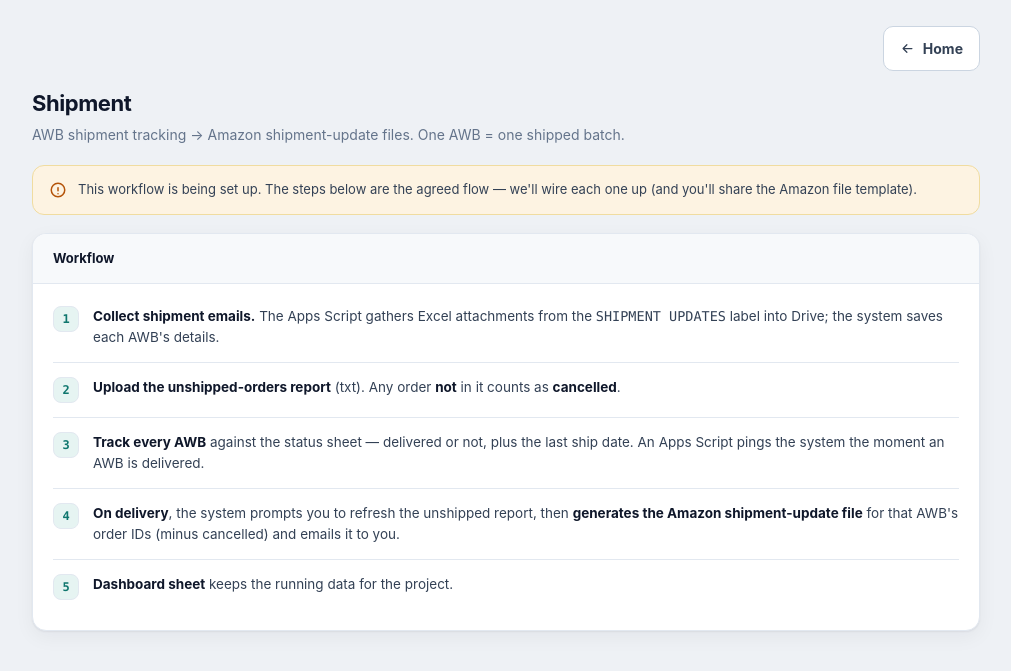
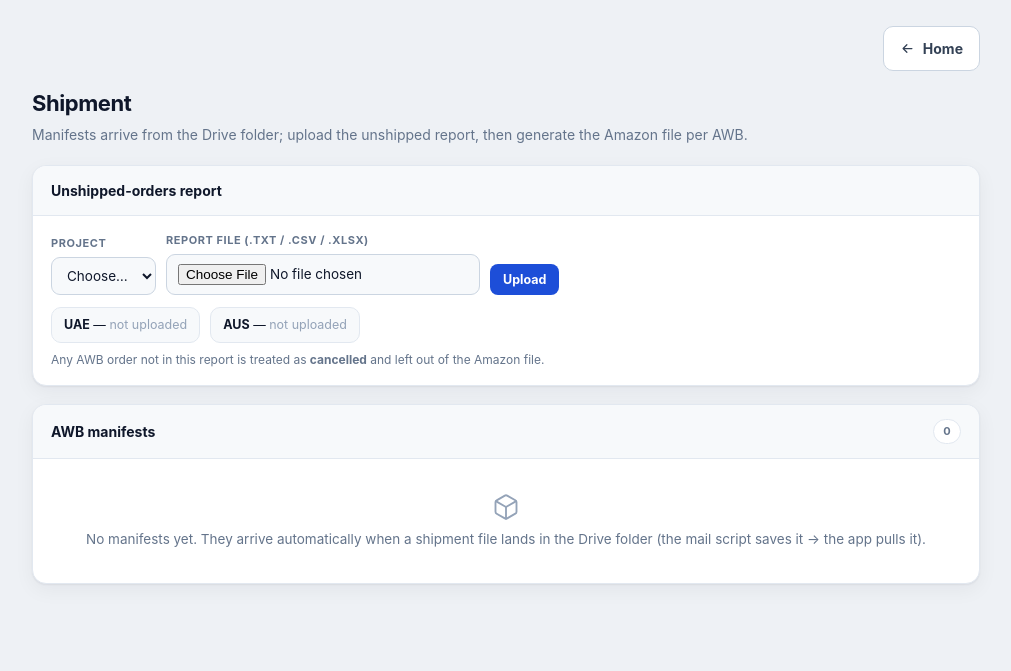
Before and after one commit to vignesh295/REPORTING-DASHBORAD, a Flask app: template templates/shipment.html in a window 1280 px wide. Shown: the top 671 px of the page, without its empty margins (134-1145 px from the left). Run offline with Flask 3, Linux system fonts and the light colour scheme; the template is opened without the code that fills it, so the values that code supplies are empty.

Commit message:
Phase 6: shipment ingest + Amazon file generation
- drive.py: service-account Drive pull (list folder + download manifests)
- shipment_core.py: SKU->lane split, cancellation reconcile, Amazon flat-file render
- shipment_store.py: manifests per AWB, unshipped report per project, file dedup
- /api/shipment/notify: Drive-ping -> pull -> parse -> store manifest
- Shipment page: upload unshipped report, generate & download the Amazon file per AWB
- emailer.send_amazon_file: emails the generated file as an attachment
- config: DRIVE_FOLDER_ID + AWB_SHEET_ID (web-editable); requirements += google-api-python-client

Tested end-to-end on real UAE sample files (29 orders confirmed, cancellation logic verified).

Co-Authored-By: Claude Opus 4.8 <noreply@anthropic.com>

```diff
--- a/app.py
+++ b/app.py
@@ -28,6 +28,7 @@ import auth
 import awb_store
 import config
 import parser as xparser
+import shipment_store
 import store
 
 app = Flask(__name__)
@@ -103,10 +104,144 @@ def home():
     return render_template("home.html")
 
 
+def _dest(project):
+    """Destination (UAE / AUS) from a project/lane string."""
+    p = (project or "").upper()
+    if "UAE" in p:
+        return "UAE"
+    if "AUS" in p:
+        return "AUS"
+    return ""
+
+
 @app.route("/shipment")
 @auth.role_required("admin")
 def shipment():
-    return render_template("shipment.html")
+    rows = []
+    for key, m in shipment_store.manifests().items():
+        dest = _dest(m.get("project", ""))
+        rows.append({
+            "key": key, "awb": m.get("awb", ""), "project": m.get("project", ""),
+            "dest": dest, "orders": len(m.get("rows", [])), "received": m.get("received"),
+            "unshipped_ready": bool(shipment_store.get_unshipped(dest)),
+            "generated": shipment_store.get_generated(key),
+        })
+    rows.sort(key=lambda r: r["received"] or "", reverse=True)
+    return render_template("shipment.html", manifests=rows,
+                           unshipped=shipment_store.unshipped_projects(),
+                           status=_status_banner())
+
+
+@app.route("/shipment/unshipped", methods=["POST"])
+@auth.role_required("admin")
+def shipment_unshipped():
+    project = request.form.get("project", "").strip().upper()
+    upload = request.files.get("file")
+    if project not in ("UAE", "AUS"):
+        flash("Pick a project (UAE or AUS).", "error")
+        return redirect(url_for("shipment"))
+    if not upload or not upload.filename:
+        flash("Choose the unshipped-orders report file.", "error")
+        return redirect(url_for("shipment"))
+    ext = os.path.splitext(upload.filename)[1].lower() or ".txt"
+    tmp = tempfile.NamedTemporaryFile(delete=False, suffix=ext)
+    try:
+        upload.save(tmp.name)
+        tmp.close()
+        import shipment_core
+        _headers, rows = shipment_core.read_table(tmp.name)
+        ids = shipment_core.unshipped_order_ids(rows)
+        shipment_store.set_unshipped(project, ids, upload.filename)
+        flash(f"Unshipped report for {project}: {len(ids)} orders on record.", "ok")
+    except Exception as e:  # noqa: BLE001
+        traceback.print_exc()
+        flash(f"Couldn't read the report: {e}", "error")
+    finally:
+        try:
+            os.unlink(tmp.name)
+        except OSError:
+            pass
+    return redirect(url_for("shipment"))
+
+
+@app.route("/shipment/generate/<path:key>", methods=["POST"])
+@auth.role_required("admin")
+def shipment_generate(key):
+    import emailer
+    import shipment_core
+    man = shipment_store.get_manifest(key)
+    if not man:
+        flash("No manifest for that AWB.", "error")
+        return redirect(url_for("shipment"))
+    dest = _dest(man.get("project", ""))
+    uns = shipment_store.get_unshipped(dest)
+    if not uns:
+        flash(f"Upload the {dest or 'destination'} unshipped report first.", "error")
+        return redirect(url_for("shipment"))
+
+    text, summary = shipment_core.build_confirmation(man["rows"], set(uns["order_ids"]))
+    awb = man.get("awb", "") or key
+    filename = ("amazon-shipment-"
+                + (man.get("project") or dest or "ship").replace(" ", "_")
+                + f"-{awb}.txt")
+    shipment_store.save_generated(key, text, summary, filename)
+
+    try:
+        email_status = emailer.send_amazon_file(awb, man.get("project", ""), text, filename, summary)
+    except Exception as e:  # noqa: BLE001
+        traceback.print_exc()
+        email_status = f"ERROR: {e}"
+    flash(f"Generated: {summary['confirmed_orders']} confirmed, "
+          f"{len(summary['cancelled_orders'])} cancelled. Email: {email_status}.", "ok")
+    return redirect(url_for("shipment"))
+
+
+@app.route("/shipment/download/<path:key>")
+@auth.role_required("admin")
+def shipment_download(key):
+    from flask import Response
+    gen = shipment_store.get_generated(key)
+    if not gen:
+        flash("Nothing generated for that AWB yet.", "error")
+        return redirect(url_for("shipment"))
+    return Response(gen["text"], mimetype="text/plain",
+                    headers={"Content-Disposition": f'attachment; filename="{gen["filename"]}"'})
+
+
+@app.route("/api/shipment/notify", methods=["POST"])
+def api_shipment_notify():
+    """Drive-folder Apps Script pings this with a new file's id; the app pulls
+    and parses the shipment manifest."""
+    err = _api_token_error()
+    if err:
+        return jsonify(ok=False, error=err[0]), err[1]
+    payload = request.get_json(silent=True) or {}
+    file_id = str(payload.get("fileId", "")).strip()
+    if not file_id:
+        return jsonify(ok=False, error="fileId is required"), 400
+    if shipment_store.already_ingested(file_id):
+        return jsonify(ok=True, skipped="already ingested")
+    try:
+        import drive
+        import shipment_core
+        data, ext = drive.download(file_id, payload.get("mimeType"), payload.get("name", ""))
+        raw = data if isinstance(data, bytes) else str(data).encode("utf-8")
+        tmp = tempfile.NamedTemporaryFile(delete=False, suffix=ext or ".xlsx")
+        tmp.write(raw)
+        tmp.close()
+        try:
+            _headers, rows = shipment_core.read_table(tmp.name)
+        finally:
+            try:
+                os.unlink(tmp.name)
+            except OSError:
+                pass
+        key, n = shipment_store.store_manifest(payload.get("awb", ""), payload.get("project", ""),
+                                               rows, file_id, payload.get("name", ""))
+        return jsonify(ok=True, awb=payload.get("awb", ""), key=key, orders=n)
+    except Exception as e:  # noqa: BLE001
+        traceback.print_exc()
+        return jsonify(ok=False, error=str(e)), 500
 
 
 @app.route("/buy-ship-left")
--- a/requirements.txt
+++ b/requirements.txt
@@ -1,6 +1,7 @@
 Flask>=3.0
 gspread>=6.0
 google-auth>=2.20
+google-api-python-client>=2.100
 openpyxl>=3.1
 python-dotenv>=1.0
 gunicorn>=21.2
--- a/templates/shipment.html
+++ b/templates/shipment.html
@@ -4,16 +4,36 @@
 
 {% block page_css %}
 <style>
-  .panel{background:var(--panel); border:1px solid var(--line); border-radius:14px; box-shadow:var(--shadow); overflow:hidden; margin-bottom:18px;}
-  .panel .ph{padding:15px 20px; border-bottom:1px solid var(--line); background:var(--panel-2); font-size:13px; font-weight:700; display:flex; align-items:center; gap:9px;}
-  .steps{padding:8px 20px 16px;}
-  .step{display:flex; gap:14px; padding:14px 0; border-bottom:1px solid var(--line);}
-  .step:last-child{border-bottom:0;}
-  .snum{flex:0 0 auto; width:26px; height:26px; border-radius:8px; display:grid; place-items:center; font-family:var(--mono); font-size:12px; font-weight:700; color:var(--brand); background:var(--brand-soft); border:1px solid var(--line);}
-  .stext{font-size:13.5px; color:var(--ink-2); line-height:1.55;}
-  .stext b{color:var(--ink);}
-  .banner{display:flex; gap:11px; align-items:flex-start; padding:14px 16px; border:1px solid var(--amber-line); border-radius:12px; background:var(--amber-soft); font-size:13px; color:var(--ink-2); margin-bottom:18px;}
-  .banner svg{color:var(--amber); flex:0 0 auto; margin-top:1px;}
+  .card{background:var(--panel); border:1px solid var(--line); border-radius:14px; box-shadow:var(--shadow); margin-bottom:18px; overflow:hidden;}
+  .card-head{padding:14px 18px; border-bottom:1px solid var(--line); background:var(--panel-2); display:flex; align-items:center; gap:10px;}
+  .card-head h2{font-size:14px; font-weight:700; margin:0;}
+  .card-head .pill{margin-left:auto; font-size:11px; font-weight:700; padding:3px 9px; border-radius:999px; background:var(--panel); border:1px solid var(--line); color:var(--muted);}
+  .card-body{padding:16px 18px;}
+  .uform{display:flex; gap:10px; align-items:end; flex-wrap:wrap;}
+  .uform .fld{display:flex; flex-direction:column; gap:5px;}
+  .uform label{font-size:11px; font-weight:700; letter-spacing:.05em; text-transform:uppercase; color:var(--muted);}
+  select, input[type=file]{font-family:var(--sans); font-size:13.5px; color:var(--ink); background:var(--panel-2); border:1px solid var(--line-2); border-radius:9px; padding:9px 11px;}
+  .uns-list{display:flex; gap:10px; flex-wrap:wrap; margin-top:12px;}
+  .uns{font-size:12.5px; border:1px solid var(--line); border-radius:10px; padding:8px 12px; background:var(--panel-2);}
+  .uns b{color:var(--ink);}
+  .uns .none{color:var(--faint);}
+
+  table{border-collapse:collapse; width:100%; font-size:13px;}
+  thead th{text-align:left; padding:10px 14px; font-size:10px; font-weight:700; letter-spacing:.06em; text-transform:uppercase; color:var(--muted); background:var(--panel-2); border-bottom:1px solid var(--line); white-space:nowrap;}
+  thead th.n{text-align:right;}
+  tbody td{padding:11px 14px; border-bottom:1px solid var(--line); white-space:nowrap; vertical-align:middle;}
+  tbody tr:last-child td{border-bottom:0;}
+  td.n{text-align:right; font-family:var(--mono);}
+  .awb{font-family:var(--mono); font-weight:700;}
+  .muted{color:var(--muted);}
+  .chip{font-size:10.5px; font-weight:700; padding:2px 8px; border-radius:999px;}
+  .chip.ok{color:var(--ok); background:var(--ok-soft); border:1px solid var(--ok-line);}
+  .chip.warn{color:var(--amber); background:var(--amber-soft); border:1px solid var(--amber-line);}
+  .acts{display:flex; gap:7px; justify-content:flex-end; align-items:center;}
+  .btn-sm{padding:7px 12px; font-size:12.5px; border-radius:8px;}
+  .empty{display:flex; flex-direction:column; align-items:center; gap:8px; padding:34px 20px; color:var(--muted); font-size:13.5px; text-align:center;}
+  .empty svg{color:var(--faint);}
+  .hint{font-size:12px; color:var(--muted); margin-top:8px;}
 </style>
 {% endblock %}
 
@@ -27,22 +47,82 @@
 
 <div class="page-head">
   <h1>Shipment</h1>
-  <p>AWB shipment tracking → Amazon shipment-update files. One AWB = one shipped batch.</p>
+  <p>Manifests arrive from the Drive folder; upload the unshipped report, then generate the Amazon file per AWB.</p>
 </div>
 
-<div class="banner">
-  <svg width="18" height="18" viewBox="0 0 24 24" fill="none" stroke="currentColor" stroke-width="2" stroke-linecap="round" stroke-linejoin="round"><path d="M12 9v4"/><path d="M12 17h.01"/><circle cx="12" cy="12" r="9"/></svg>
-  <span>This workflow is being set up. The steps below are the agreed flow — we'll wire each one up (and you'll share the Amazon file template).</span>
+<!-- Unshipped report -->
+<div class="card">
+  <div class="card-head"><h2>Unshipped-orders report</h2></div>
+  <div class="card-body">
+    <form class="uform" method="post" action="{{ url_for('shipment_unshipped') }}" enctype="multipart/form-data">
+      <div class="fld">
+        <label>Project</label>
+        <select name="project" required>
+          <option value="" disabled selected>Choose…</option>
+          <option value="UAE">UAE</option>
+          <option value="AUS">AUS</option>
+        </select>
+      </div>
+      <div class="fld">
+        <label>Report file (.txt / .csv / .xlsx)</label>
+        <input type="file" name="file" accept=".txt,.csv,.xlsx,.xls" required>
+      </div>
+      <button class="btn btn-primary btn-sm" type="submit">Upload</button>
+    </form>
+    <div class="uns-list">
+      {% for proj in ['UAE','AUS'] %}
+      <span class="uns">
+        <b>{{ proj }}</b> —
+        {% set u = unshipped.get(proj) %}
+        {% if u %}{{ u.count }} orders <span class="muted">· {{ u.uploaded.replace('T',' ') }}</span>{% else %}<span class="none">not uploaded</span>{% endif %}
+      </span>
+      {% endfor %}
+    </div>
+    <div class="hint">Any AWB order not in this report is treated as <b>cancelled</b> and left out of the Amazon file.</div>
+  </div>
 </div>
 
-<div class="panel">
-  <div class="ph">Workflow</div>
-  <div class="steps">
-    <div class="step"><span class="snum">1</span><div class="stext"><b>Collect shipment emails.</b> The Apps Script gathers Excel attachments from the <span class="mono">SHIPMENT UPDATES</span> label into Drive; the system saves each AWB's details.</div></div>
-    <div class="step"><span class="snum">2</span><div class="stext"><b>Upload the unshipped-orders report</b> (txt). Any order <b>not</b> in it counts as <b>cancelled</b>.</div></div>
-    <div class="step"><span class="snum">3</span><div class="stext"><b>Track every AWB</b> against the status sheet — delivered or not, plus the last ship date. An Apps Script pings the system the moment an AWB is delivered.</div></div>
-    <div class="step"><span class="snum">4</span><div class="stext"><b>On delivery</b>, the system prompts you to refresh the unshipped report, then <b>generates the Amazon shipment-update file</b> for that AWB's order IDs (minus cancelled) and emails it to you.</div></div>
-    <div class="step"><span class="snum">5</span><div class="stext"><b>Dashboard sheet</b> keeps the running data for the project.</div></div>
+<!-- Manifests -->
+<div class="card">
+  <div class="card-head"><h2>AWB manifests</h2><span class="pill">{{ manifests|length }}</span></div>
+  {% if manifests %}
+  <div style="overflow-x:auto;">
+    <table>
+      <thead>
+        <tr><th>AWB</th><th>Project</th><th class="n">Orders</th><th>Received</th><th>Unshipped</th><th style="text-align:right">Actions</th></tr>
+      </thead>
+      <tbody>
+        {% for m in manifests %}
+        <tr>
+          <td class="awb">{{ m.awb or m.key }}</td>
+          <td>{{ m.project or '—' }}{% if m.dest %} <span class="muted">({{ m.dest }})</span>{% endif %}</td>
+          <td class="n">{{ m.orders }}</td>
+          <td class="muted">{{ m.received.replace('T',' ') if m.received }}</td>
+          <td>{% if m.unshipped_ready %}<span class="chip ok">ready</span>{% else %}<span class="chip warn">upload {{ m.dest or '?' }}</span>{% endif %}</td>
+          <td>
+            <div class="acts">
+              {% if m.generated %}
+              <span class="muted" style="font-size:12px">{{ m.generated.summary.confirmed_orders }} ok / {{ m.generated.summary.cancelled_orders|length }} cxl</span>
+              <a class="btn btn-ghost btn-sm" href="{{ url_for('shipment_download', key=m.key) }}">Download</a>
+              {% endif %}
+              <form method="post" action="{{ url_for('shipment_generate', key=m.key) }}">
+                <button class="btn btn-primary btn-sm" type="submit" {{ 'disabled' if not m.unshipped_ready }}>
+                  {{ 'Regenerate' if m.generated else 'Generate' }}
+                </button>
+              </form>
+            </div>
+          </td>
+        </tr>
+        {% endfor %}
+      </tbody>
+    </table>
   </div>
+  {% else %}
+  <div class="empty">
+    <svg width="28" height="28" viewBox="0 0 24 24" fill="none" stroke="currentColor" stroke-width="1.6" stroke-linecap="round" stroke-linejoin="round"><path d="M21 16V8a2 2 0 0 0-1-1.73l-7-4a2 2 0 0 0-2 0l-7 4A2 2 0 0 0 3 8v8a2 2 0 0 0 1 1.73l7 4a2 2 0 0 0 2 0l7-4A2 2 0 0 0 21 16z"/><path d="M3.27 6.96 12 12.01l8.73-5.05"/><path d="M12 22.08V12"/></svg>
+    No manifests yet. They arrive automatically when a shipment file lands in the Drive folder
+    (the mail script saves it → the app pulls it).
+  </div>
+  {% endif %}
 </div>
 {% endblock %}
```
Also changed, not shown: config.py (+13 -2 lines), drive.py (added, +80 -0 lines), emailer.py (+35 -0 lines), shipment_core.py (added, +119 -0 lines), shipment_store.py (added, +106 -0 lines), 1 other file.
